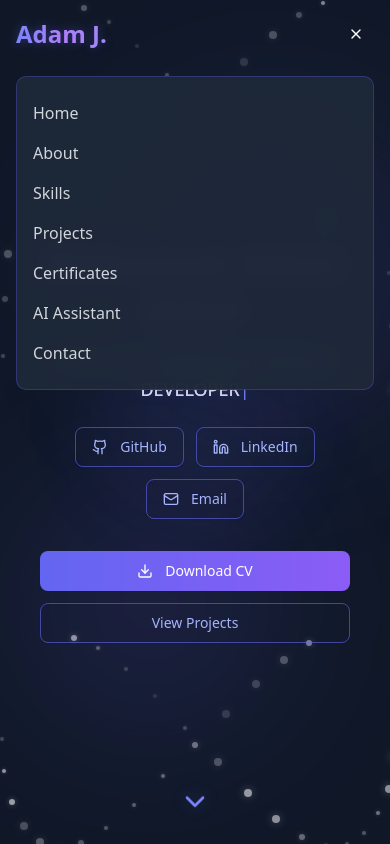
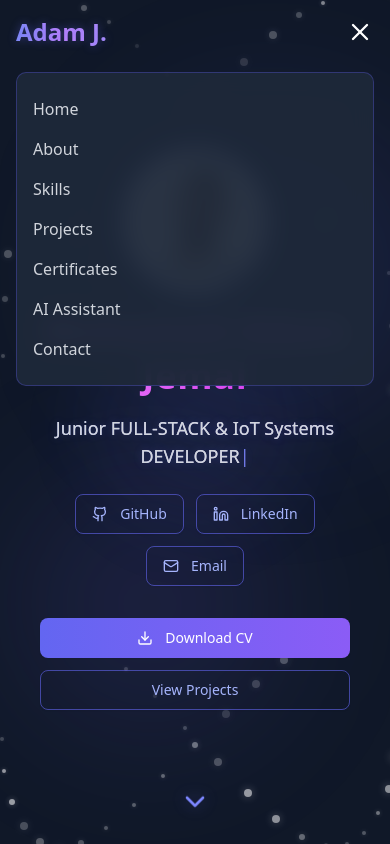
Before and after one commit to Mohamed-Adam-Jemal/Portfolio, a Next.js app: page / in a window 390 px wide. Both pictures are taken after a click on the element 356 px from the left and 34 px from the top of the page. Shown: the top 844 px of the page. Built offline with nearby package versions, Linux system fonts and the light colour scheme.

Commit message:
Hero Page updates

```diff
--- a/package.json
+++ b/package.json
@@ -17,7 +17,7 @@
     "@react-three/fiber": "^9.1.2",
     "class-variance-authority": "^0.7.1",
     "clsx": "^2.1.1",
-    "framer-motion": "^12.23.6",
+    "framer-motion": "^12.23.15",
     "gsap": "^3.13.0",
     "lucide-react": "^0.523.0",
     "mongoose": "^8.16.0",
--- a/src/components/ProjectCard.tsx
+++ b/src/components/ProjectCard.tsx
@@ -164,7 +164,7 @@ export function ProjectCard({ project, sortBy }: ProjectCardProps) {
               <Button
                 variant="outline"
                 size="sm"
-                className="professional-button-small group/btn"
+                className="professional-button-small group/btn cursor-pointer"
                 onClick={() => window.open(project.github, '_blank')}
               >
                 <Github className="h-4 w-4 mr-2 group-hover/btn:rotate-12 transition-transform" />
@@ -203,7 +203,7 @@ export function ProjectCard({ project, sortBy }: ProjectCardProps) {
             <Button
               variant="outline"
               size="sm"
-              className="professional-button-small group/btn"
+              className="professional-button-small group/btn cursor-pointer"
               onClick={() => window.open(project.live, '_blank')}
               disabled={project.live === '#'}
             >
@@ -217,7 +217,7 @@ export function ProjectCard({ project, sortBy }: ProjectCardProps) {
             <Button
               variant="outline"
               size="sm"
-              className="professional-button-small group/btn bg-gradient-to-r from-indigo-500/20 to-purple-500/20 border-indigo-400/50 hover:border-indigo-400 hover:from-indigo-500/30 hover:to-purple-500/30 shadow-lg shadow-indigo-500/20"
+              className="professional-button-small group/btn bg-gradient-to-r from-indigo-500/20 to-purple-500/20 border-indigo-400/50 hover:border-indigo-400 hover:from-indigo-500/30 hover:to-purple-500/30 shadow-lg shadow-indigo-500/20 cursor-pointer"
             >
               <Bot className="h-4 w-4 group-hover/btn:scale-110 transition-transform text-indigo-400" />
             </Button>
--- a/src/components/certificates.tsx
+++ b/src/components/certificates.tsx
@@ -71,7 +71,7 @@ export function Certificates() {
                           rel="noopener noreferrer"
                           className="
                             absolute right-3 top-3
-                            opacity-0 group-hover:opacity-100 transition-all duration-300
+                            opacity-100 transition-all duration-300
                             p-2 rounded-full
                             bg-white/10 hover:bg-white/20
                             text-white/70 hover:text-white
--- a/src/components/hero.tsx
+++ b/src/components/hero.tsx
@@ -4,10 +4,10 @@ import { useEffect, useState } from "react"
 import { ChevronDown, Github, Linkedin, Mail, Download } from "lucide-react"
 import { Button } from "@/src/components/ui/button"
 import { Portfolio3D } from "./portfolio-3d"
-import personalData from "@/src/data/personal.json"
 import navigationData from "@/src/data/navigation.json"
 import { toast } from "sonner"
-
+import Image from "next/image"
+import personalData from "@/src/data/personal.json"
 export function Hero() {
   const [text, setText] = useState("")
   const fullText = personalData.title
@@ -87,7 +87,17 @@ export function Hero() {
 
       <div className="text-center z-10 px-4 sm:px-6 lg:px-8 max-w-5xl mx-auto w-full">
         <div className="mb-6 sm:mb-8 lg:mb-10">
-          <div className="mt-10 md:-mt-22 text-4xl sm:text-5xl md:text-6xl lg:text-6xl xl:text-6xl font-bold mb-4 sm:mb-6 animated-text-gradient leading-tight">
+          {/* Profile Image */}
+          <div className="mt-3 flex justify-center">
+            <Image
+              src={personalData.img}
+              alt={personalData.name}
+              width={150}
+              height={150}
+              className="rounded-full object-cover border-4 border-indigo-500"
+            />
+          </div>
+          <div className="mt-3 md:-mt-5 text-4xl sm:text-5xl md:text-6xl lg:text-6xl xl:text-6xl font-bold mb-4 sm:mb-6 animated-text-gradient leading-tight">
             {personalData.name}
           </div>
           <div className="text-lg sm:text-xl md:text-2xl lg:text-3xl text-gray-300 min-h-[2rem] sm:min-h-[2.5rem] md:min-h-[3rem] professional-subtitle">
@@ -160,7 +170,7 @@ export function Hero() {
       </div>
 
       <div
-        className="z-50 absolute bottom-5 sm:bottom-5 left-1/2 transform -translate-x-1/2 animate-bounce cursor-pointer"
+        className="z-50 absolute bottom-5 left-1/2 transform -translate-x-1/2 animate-bounce cursor-pointer"
         onClick={handleClick}
         title="Scroll to About Me"
       >
--- a/src/components/navigation.tsx
+++ b/src/components/navigation.tsx
@@ -2,8 +2,8 @@
 
 import { useState, useEffect } from "react"
 import { Menu, X } from "lucide-react"
-import { Button } from "@/src/components/ui/button"
 import navigationData from "@/src/data/navigation.json"
+import { AnimatePresence, motion } from "framer-motion"
 
 export function Navigation() {
   const [isOpen, setIsOpen] = useState(false)
@@ -42,28 +42,54 @@ export function Navigation() {
           </div>
 
           {/* Mobile Navigation Button */}
-          <div className="md:hidden cursor-pointer">
-            <Button variant="ghost" size="icon" className="text-white" onClick={() => setIsOpen(!isOpen)}>
-              {isOpen ? <X className="h-6 w-6" /> : <Menu className="h-6 w-6" />}
-            </Button>
+          <div className="md:hidden cursor-pointer" onClick={() => setIsOpen(!isOpen)}>
+            <div className="relative w-7 h-7">
+              {/* Hamburger Icon */}
+              <Menu
+                className={`absolute inset-0 h-7 w-7 text-white transition-all duration-300 ${
+                  isOpen ? "opacity-0 scale-75 rotate-90" : "opacity-100 scale-100 rotate-0"
+                }`}
+              />
+              {/* X Icon */}
+              <X
+                className={`absolute inset-0 h-7 w-7 text-white transition-all duration-300 ${
+                  isOpen ? "opacity-100 scale-100 rotate-0" : "opacity-0 scale-75 -rotate-90"
+                }`}
+              />
+            </div>
           </div>
         </div>
 
         {/* Mobile Navigation Menu */}
+        <AnimatePresence>
           {isOpen && (
-          <div className="md:hidden bg-gray-800/95 backdrop-blur-md rounded-lg mt-2 p-4 border border-indigo-500/30">
-            {navigationData.navItems.map((item) => (
-              <a
+            <motion.div
+              initial={{ opacity: 0, height: 0 }}
+              animate={{ opacity: 1, height: "auto" }}
+              exit={{ opacity: 0, height: 0 }}
+              transition={{ duration: 0.3 }}
+              className="md:hidden bg-gray-800/95 backdrop-blur-md rounded-lg mt-2 p-4 border border-indigo-500/30"
+            >
+              {navigationData.navItems.map((item, index) => (
+                <motion.a
                   key={item.href}
                   href={item.href}
+                  onClick={() => setIsOpen(false)}
                   className="block py-2 text-gray-300 hover:text-indigo-400 transition-colors duration-200"
-                onClick={() => setIsOpen(false)}
+                  initial={{ opacity: 0, y: -10 }}
+                  animate={{ opacity: 1, y: 0 }}
+                  exit={{ opacity: 0, y: -10 }} // reversed animation when closing
+                  transition={{
+                    delay: index * 0.05, // slightly smaller delay for smoother closing
+                    duration: 0.3,
+                  }}
                 >
                   {item.label}
-              </a>
+                </motion.a>
               ))}
-          </div>
+            </motion.div>
           )}
+        </AnimatePresence>
       </div>
     </nav>
   )
--- a/src/components/projects.tsx
+++ b/src/components/projects.tsx
@@ -369,7 +369,7 @@ export function Projects() {
                     key={option.key}
                     onClick={() => handleFilterChange("category", option.key)}
                     disabled={isAnimating}
-                    className={`px-3 py-1 rounded-full text-xs transition-all duration-300 flex items-center space-x-1 ${
+                    className={`px-3 py-1 rounded-full text-xs transition-all duration-300 flex items-center space-x-1 cursor-pointer ${
                       categoryFilter === option.key
                         ? "bg-gradient-to-r from-indigo-500 to-purple-500 text-white"
                         : "text-gray-400 hover:text-indigo-400 hover:bg-indigo-500/10"
@@ -398,7 +398,7 @@ export function Projects() {
                   key={option.key}
                   onClick={() => handleFilterChange("sort", option.key)}
                   disabled={isAnimating}
-                  className={`px-3 py-1 rounded-full text-xs transition-all duration-300 ${
+                  className={`px-3 py-1 rounded-full text-xs transition-all duration-300 cursor-pointer ${
                     sortBy === option.key
                       ? "bg-gradient-to-r from-indigo-500 to-purple-500 text-white"
                       : "text-gray-400 hover:text-indigo-400 hover:bg-indigo-500/10"
--- a/src/data/personal.json
+++ b/src/data/personal.json
@@ -1,5 +1,6 @@
 {
   "name": "Mohamed Adam Jemal",
+  "img": "/IMG_1369.jpg",
   "title": "Junior FULL-STACK & IoT Systems DEVELOPER",
   "description": "A Junior full-stack and IoT Systems developer. I recently completed a Bachelor’s degree in Computer Engineering and have worked on innovative projects at the intersection of hardware and software.",
   "highlights": ["innovative", "modern", "scalable", "computer engineering", "IoT"],
```
Also changed, not shown: public/IMG_1369.JPG (added), 1 other file (tests, documents, lock files or other folders). Lines whose indentation alone changed are shown as unchanged.
